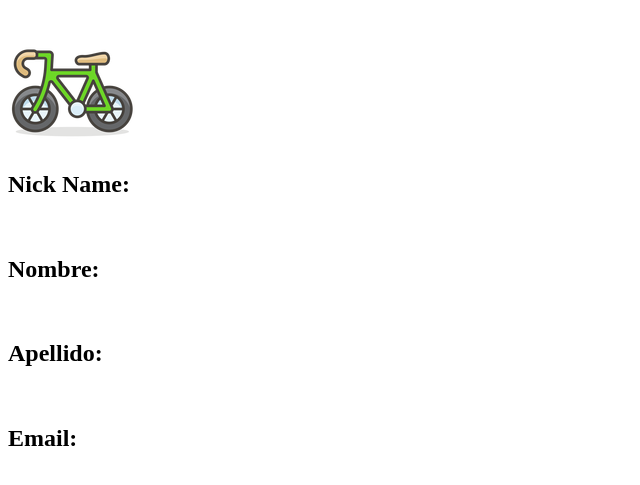
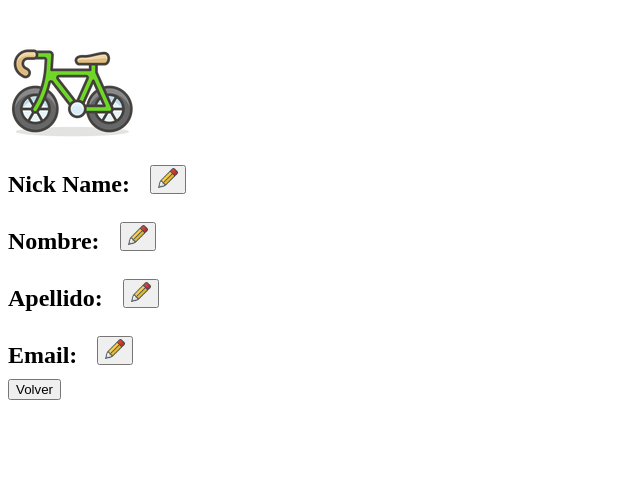
Before and after one commit to paolobillordo/proyecto_frontend_grupo_de_prueba, a plain HTML site: page templates/profile.html in a window 1280 px wide. Shown: the part 61-546 px from the top of the page, without its empty margins (0-640 px from the left). Drawn offline with Linux system fonts and the light colour scheme; no server answers.

Commit message:
Botones editar - Boton Volver

```diff
--- a/scripts/profile.js
+++ b/scripts/profile.js
@@ -35,3 +35,10 @@ function get_profile() {
                 "Ocurrió un error, profile";
         });
 }
+
+const btnVolver = document.getElementById("btnVolver")
+if (btnVolver){
+    btnVolver.addEventListener("click", () => {
+        window.location.href = "home.html"
+    })
+}
--- /dev/null
+++ b/styles/profile.css
@@ -0,0 +1,18 @@
+.classEditar img {
+    width: 20px; /* Ajusta el tamaño deseado */
+    height: 20px;
+  }
+
+.divClassEdit {
+    display: flex;
+    align-items: center;
+    margin-right: 100px;
+}
+.divClassEdit h2 {
+    margin-bottom: 10px; /* Ajusta el valor del margen inferior según tus necesidades */
+    margin-right: 10px;
+}
+
+.btnVolver{
+
+}
--- a/templates/profile.html
+++ b/templates/profile.html
@@ -3,21 +3,46 @@
 <head>
     <meta charset="UTF-8">
     <meta name="viewport" content="width=device-width, initial-scale=1.0">
-    <!-- <link rel="stylesheet" href="../styles/profile.css"> -->
+    <link rel="stylesheet" href="../styles/profile.css">
     <title>Profile</title>
 </head>
 <body>
     <div id="profile_container">
+
+        <div id="profile_title">
             <h1 id="my_profile">"Mi Perfil"</h1>
+        </div>
+
+        <div>
             <img src="../assets/icon_server/1.ico" alt="imagenUser">
+        </div>
+
+        <div class="divClassEdit">
             <h2 id="nick_name">Nick Name:</h2>
             <h2 id="nick"></h2><br>
+            <button type="button" id="btn_nick"  class="classEditar"> <img src="../assets/lapiz.png" alt="img_lapiz" srcset=""> </button>
+        </div>
+
+        <div class="divClassEdit">
             <h2 id="first_name">Nombre:</h2>
             <h2 id="name"></h2><br>
+            <button type="button" id="btn_name"  class="classEditar"> <img src="../assets/lapiz.png" alt="img_lapiz" srcset=""> </button>
+        </div>
+
+        <div class="divClassEdit">
             <h2 id="last_name">Apellido:</h2>
             <h2 id="last"></h2><br>
+            <button type="button" id="btn_last"  class="classEditar"> <img src="../assets/lapiz.png" alt="img_lapiz" srcset=""> </button>
+        </div>
+
+        <div class="divClassEdit">
             <h2 id="email">Email:</h2>
             <h2 id="email1"></h2><br>
+            <button type="button" id="btn_email1"  class="classEditar"> <img src="../assets/lapiz.png" alt="img_lapiz" srcset=""> </button>
+        </div>
+        <button type="button" id="btnVolver">
+            Volver
+          </button>
     </div>
     <script src="../scripts/profile.js"></script>
 </body>
```
Also changed, not shown: assets/lapiz.png (added). Lines whose indentation alone changed are shown as unchanged.
